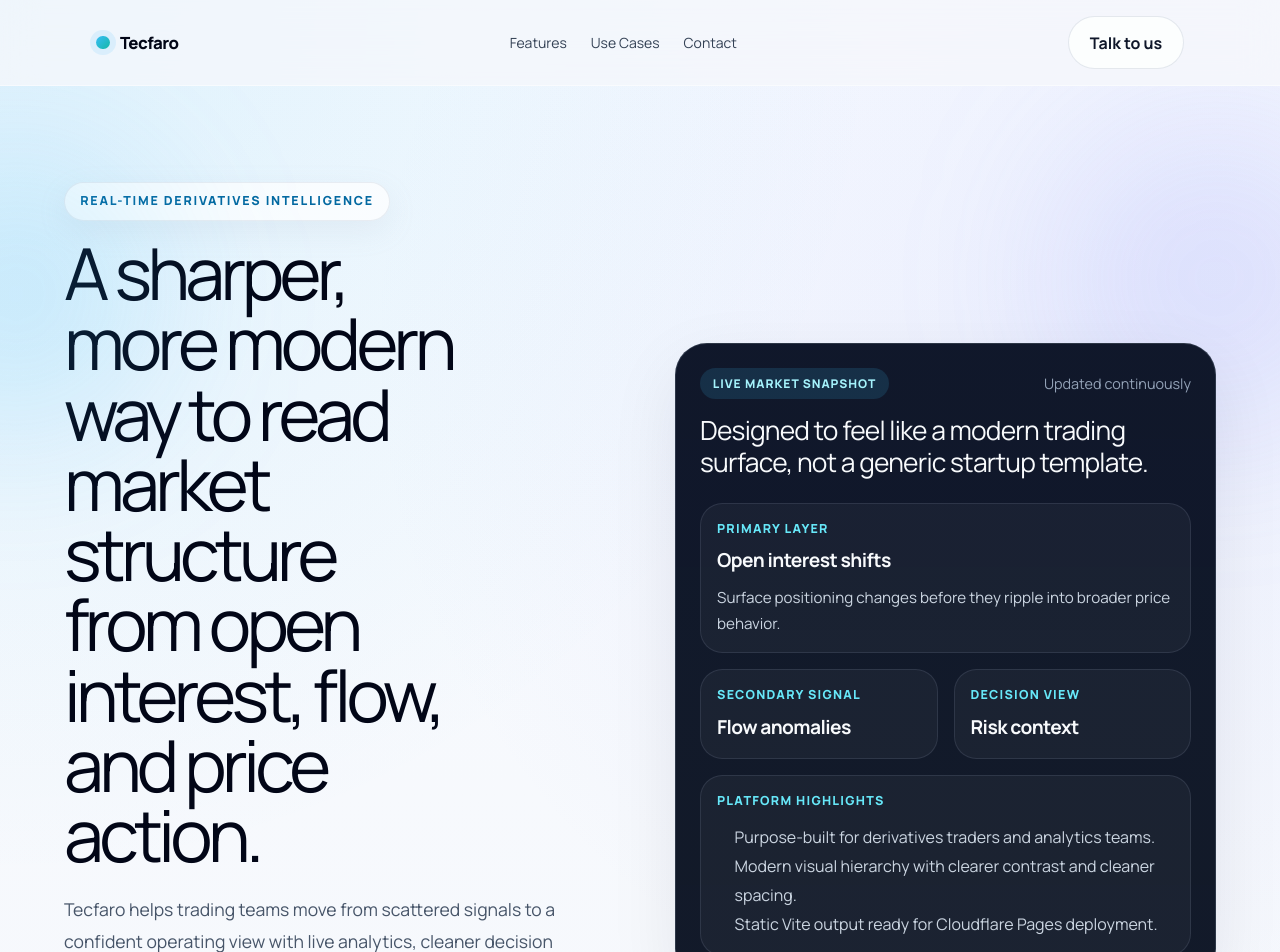
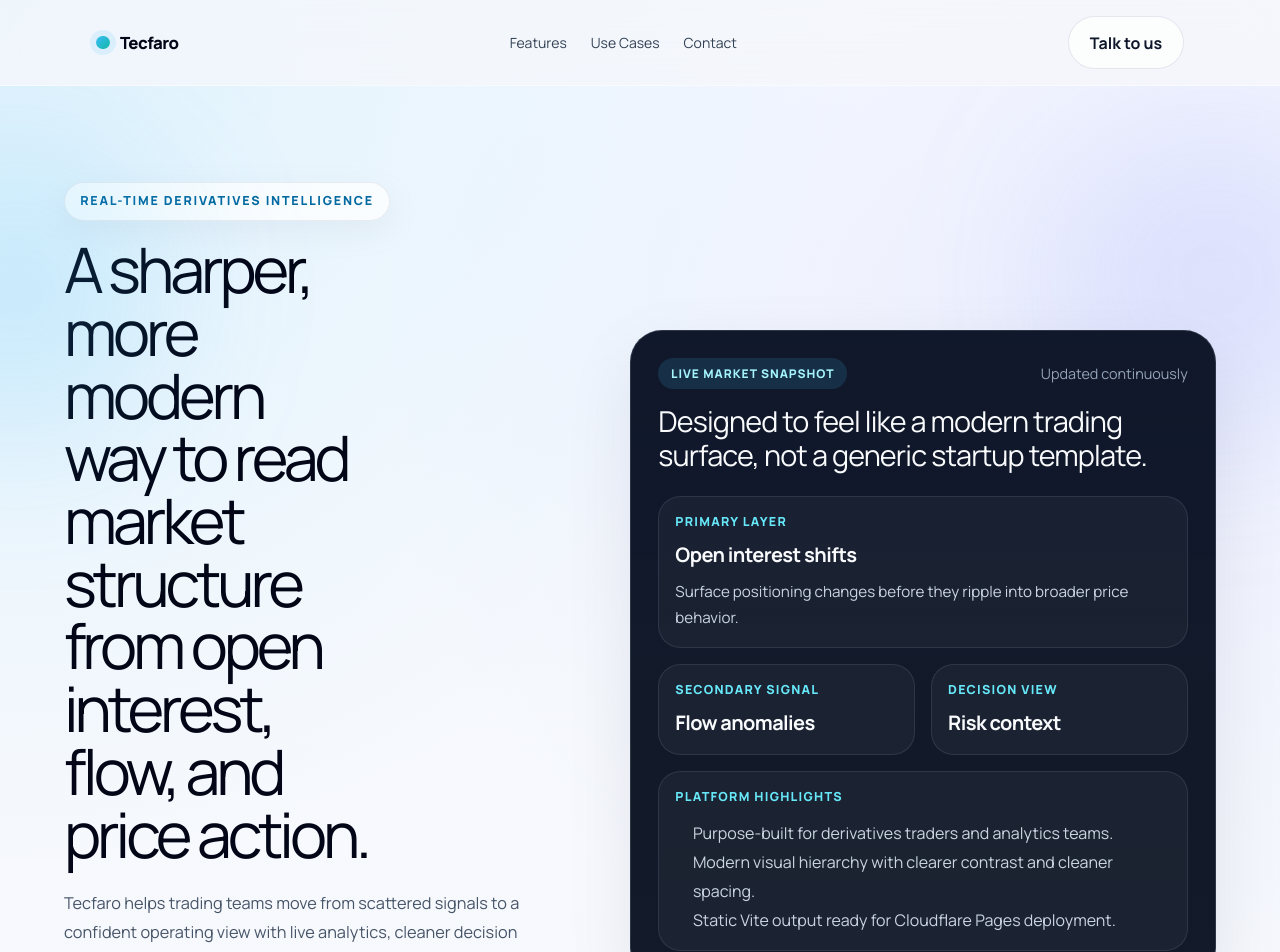
Before and after one commit to karthik-valliappan/tecfaro, a React (Vite) app: page / in a window 1280 px wide. Shown: the top 952 px of the page. Built offline with nearby package versions, Linux system fonts and the light colour scheme.

Commit message:
reduced word size

```diff
--- a/src/TecfaroLanding.jsx
+++ b/src/TecfaroLanding.jsx
@@ -115,7 +115,7 @@ export default function TecfaroLanding() {
           <div className="hero-orb hero-orb--left" aria-hidden="true" />
           <div className="hero-orb hero-orb--right" aria-hidden="true" />
 
-          <div className="mx-auto grid max-w-6xl gap-10 lg:grid-cols-[minmax(0,0.95fr)_minmax(360px,0.9fr)] lg:items-center">
+          <div className="mx-auto grid max-w-6xl gap-10 lg:grid-cols-[minmax(0,0.88fr)_minmax(400px,0.98fr)] lg:items-center">
             <div className="pt-10 lg:pt-16">
               <p className="eyebrow">Real-time derivatives intelligence</p>
               <h1 className="hero-title">
--- a/src/index.css
+++ b/src/index.css
@@ -220,9 +220,9 @@ a {
 
 .hero-title {
   margin: 0;
-  max-width: 9ch;
-  font-size: clamp(3rem, 5.6vw, 5.15rem);
-  line-height: 0.98;
+  max-width: 8ch;
+  font-size: clamp(2.85rem, 4.9vw, 4.6rem);
+  line-height: 1;
   letter-spacing: -0.065em;
   color: #020617;
   text-wrap: balance;
@@ -230,10 +230,10 @@ a {
 
 .hero-copy {
   margin: 1.5rem 0 0;
-  max-width: 34rem;
+  max-width: 31rem;
   color: var(--muted);
-  font-size: 1.1rem;
-  line-height: 1.8;
+  font-size: 1.02rem;
+  line-height: 1.75;
 }
 
 .hero-points {
@@ -276,11 +276,12 @@ a {
 
 .hero-panel {
   border-radius: 2rem;
-  padding: 1.5rem;
+  padding: 1.7rem;
   background:
     linear-gradient(180deg, rgba(15, 23, 42, 0.94), rgba(17, 24, 39, 0.9)),
     rgba(15, 23, 42, 0.92);
   color: #f8fafc;
+  max-width: 100%;
 }
 
 .hero-panel__topline {
@@ -311,8 +312,8 @@ a {
 
 .hero-panel__title {
   margin: 1rem 0 0;
-  font-size: 1.65rem;
-  line-height: 1.2;
+  font-size: 1.8rem;
+  line-height: 1.16;
   letter-spacing: -0.03em;
   color: #f8fafc;
 }
@@ -347,7 +348,7 @@ a {
 
 .hero-grid__value {
   margin: 0.5rem 0 0;
-  font-size: 1.2rem;
+  font-size: 1.25rem;
   font-weight: 700;
   letter-spacing: -0.03em;
   color: #f8fafc;
@@ -523,7 +524,7 @@ button:focus-visible,
 @media (max-width: 1024px) {
   .hero-title {
     max-width: none;
-    font-size: clamp(2.8rem, 8vw, 4.4rem);
+    font-size: clamp(2.8rem, 7vw, 4.1rem);
   }
 
   .feature-grid,
@@ -555,7 +556,7 @@ button:focus-visible,
 
 @media (max-width: 640px) {
   .hero-title {
-    font-size: 2.9rem;
+    font-size: 2.7rem;
   }
 
   .hero-copy,
```
